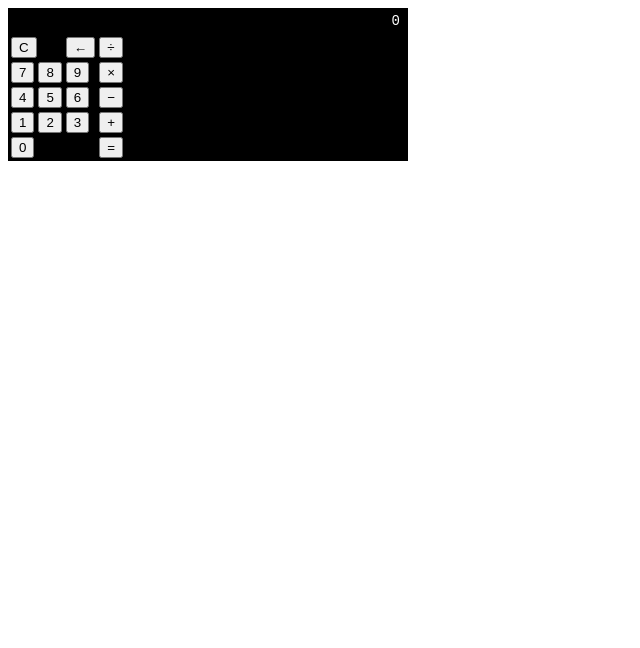
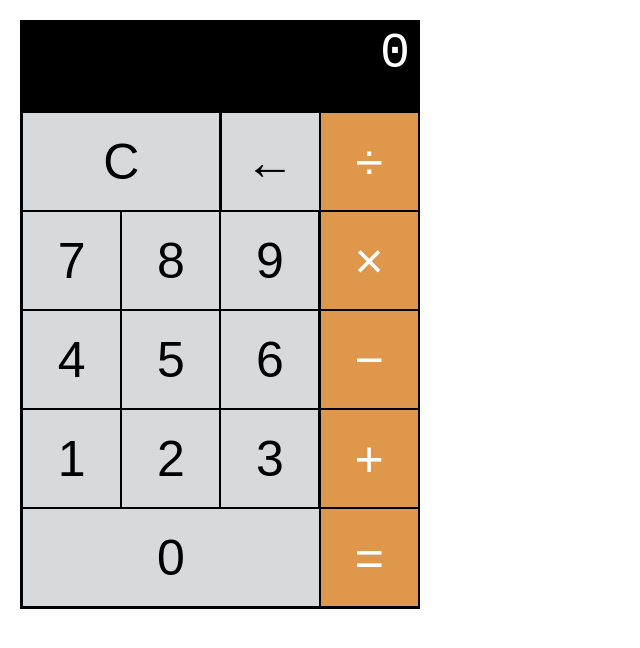
Before and after one commit to allison-blumenthal/LAB-calculator, a plain HTML site: page index.html in a window 1280 px wide. Shown: the whole page, without its empty margins (0-640 px from the left). Drawn offline with Linux system fonts and the light colour scheme.

Commit message:
finished calculator per spec

```diff
--- a/index.html
+++ b/index.html
@@ -7,57 +7,44 @@
 </head>
 
 <body>
-  <div class="container">
   <div class="calculator">
     <div class="calculator-display">0</div>
-        <div class="calculator-keys">
+    <div>
       <table>
-            <tr class="first-row-buttons">
-              <td colspan="2"><button>C</button></td>
-              <td><button>&#x2190;</button></td>
-              <td><button>&#xf7;</button></td>
+        <tr class="row-buttons">
+          <td colspan="2"><button id="clear-button">C</button></td>
+          <td><button class="calculator-keys">&#x2190;</button></td>
+          <td><button class="orange-keys">&#xf7;</button></td>
         </tr>
 
-            <tr class="second-row-buttons">
-              <td><button>7</button></td>
-              <td><button>8</button></td>
-              <td><button>9</button></td>
-              <td><button>&#xd7;</button></td>
+        <tr class="row-buttons">
+          <td><button class="calculator-keys">7</button></td>
+          <td><button class="calculator-keys">8</button></td>
+          <td><button class="calculator-keys">9</button></td>
+          <td><button class="orange-keys">&#xd7;</button></td>
         </tr>
 
-            <tr>
-              <td><button>4</button></td>
-              <td><button>5</button></td>
-              <td><button>6</button></td>
-              <td><button>&#x2212;</button></td>
+        <tr class="row-buttons">
+          <td><button class="calculator-keys">4</button></td>
+          <td><button class="calculator-keys">5</button></td>
+          <td><button class="calculator-keys">6</button></td>
+          <td><button class="orange-keys">&#x2212;</button></td>
         </tr>
 
-            <tr>
-              <td><button>1</button></td>
-              <td><button>2</button></td>
-              <td><button>3</button></td>
-              <td><button>&#x2b;</button></td>
+        <tr class="row-buttons">
+          <td><button class="calculator-keys">1</button></td>
+          <td><button class="calculator-keys">2</button></td>
+          <td><button class="calculator-keys">3</button></td>
+          <td><button class="orange-keys">&#x2b;</button></td>
         </tr>
 
-            <tr>
-              <td colspan="3"><button>0</button></td>
-              <td><button>&#x3d;</button></td>
+        <tr class="row-buttons">
+          <td colspan="3"><button id="zero-button">0</button></td>
+          <td><button class="orange-keys">&#x3d;</button></td>
         </tr>
       </table>
-
-
-
-
-
-
-
-
-
     </div>
   </div>
-
-
-
 
   <script src="main.js"></script>
 </body>
--- a/main.css
+++ b/main.css
@@ -1,25 +1,88 @@
 body {
   background-color: white;
   color: #000000;
+  font-family: monospace;
+  font-size: 50px;
+  margin: 20px;
   }
 
-.container {
+  button {
+    font-size: 50px;
+    margin: 0;
+    padding: 0;
+    border: none;
+  }
 
- }
-
-.calculator {
+  .calculator {
   width: 400px;
   background-color: #000000;
   color: #ffffff;
+  }
+
+.calculator-display {
+  padding: 5px 10px;
+  text-align: right;
+  height: 80px;
+  }
+
+.calculator-keys {
+  background-color: #d8d9db;
+  width: 97px;
+  height: 97px;
  }
 
-.calculator-display {
-  padding: 5px 8px;
-  text-align: right;
-  font-family: monospace;
-  font-size: 14px;
+ .calculator-keys:hover {
+  background-color: #ebebeb;
  }
 
-.calculator-keys {
+ .calculator-keys:active {
+  background-color: #bbbcbe;
+ }
 
+ .orange-keys {
+  background-color: #df974c;
+  color: #ffffff;
+  width: 97px;
+  height: 97px;
  }
+
+ .orange-keys:hover {
+  background-color: #dfb07e;
+ }
+
+ .orange-keys:active {
+  background-color: #dd8d37;
+ }
+
+ .row-buttons {
+  display: flex;
+  justify-content: space-evenly;
+ }
+
+ #clear-button {
+  background-color: #d8d9db;
+  width: 196.4px;
+  height: 97px;
+ }
+
+ #clear-button:hover {
+  background-color: #ebebeb;
+ }
+
+ #clear-button:active {
+  background-color: #bbbcbe;
+ }
+
+ #zero-button {
+  background-color: #d8d9db;
+  width: 295.8px;
+  height: 97px;
+ }
+
+ #zero-button:hover {
+  background-color: #ebebeb;
+ }
+
+ #zero-button:active {
+  background-color: #bbbcbe;
+ }
```
Lines whose indentation alone changed are shown as unchanged.
